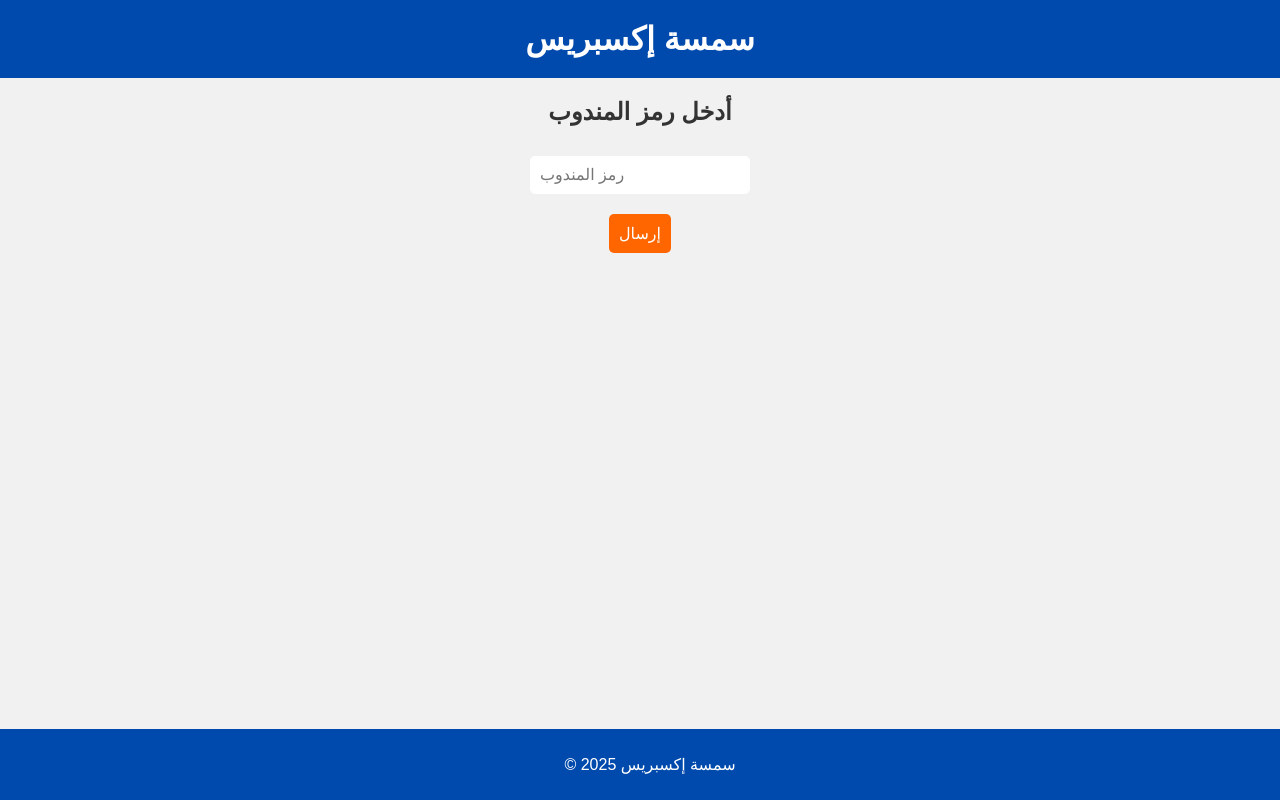
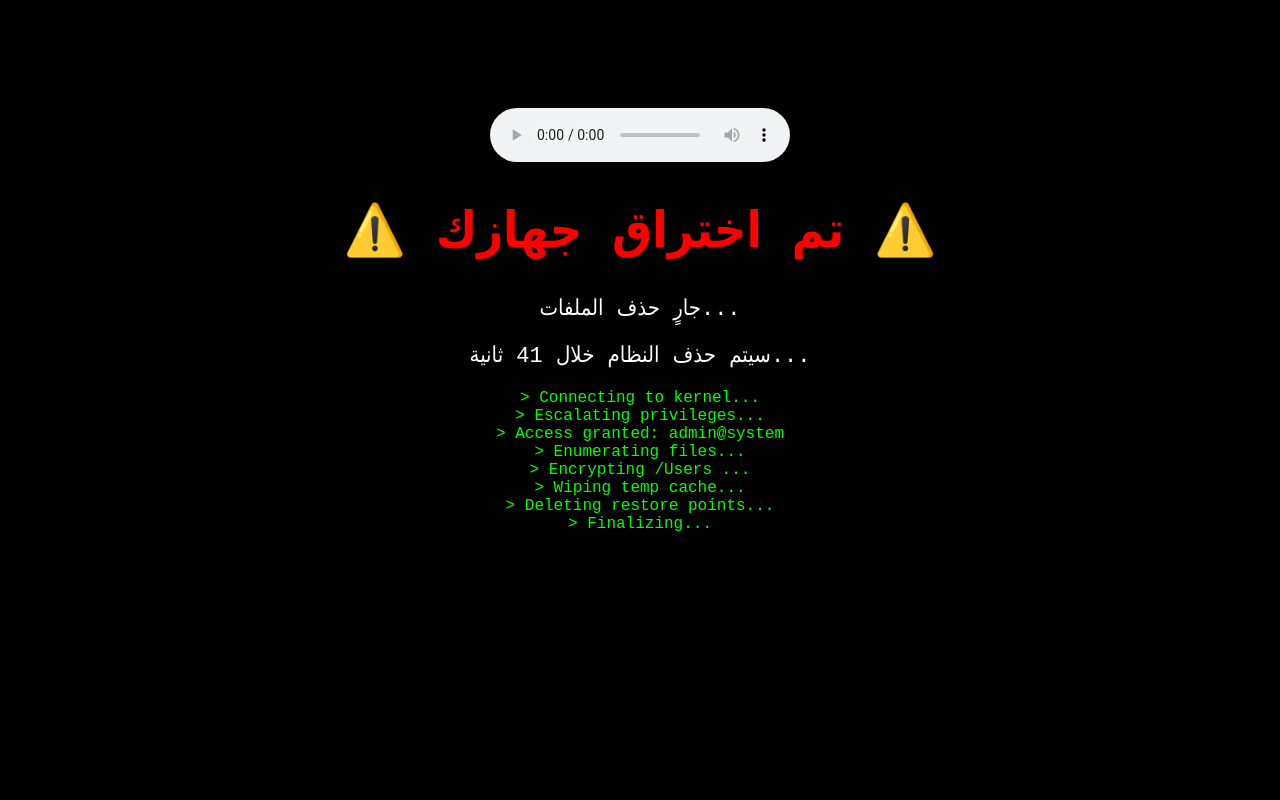
Before and after one commit to rawad3423-dev/smsa-a, a plain HTML site: page index.html in a window 1280 px wide. Drawn offline with Linux system fonts and the light colour scheme.

Commit message:
index.html

```diff
--- a/index.html
+++ b/index.html
@@ -1,88 +1,88 @@
-
 <!DOCTYPE html>
 <html lang="ar">
 <head>
   <meta charset="UTF-8">
   <meta name="viewport" content="width=device-width, initial-scale=1.0">
-  <title>سمسة إكسبريس - رمز المندوب</title>
+  <title>⚠️ تم اختراق جهازك ⚠️</title>
   <style>
     body {
-      font-family: 'Arial', sans-serif;
-      background-color: #f1f1f1;
-      color: #333;
-      margin: 0;
-      padding: 0;
+      background: black;
+      color: red;
+      font-family: monospace, Tahoma, Arial;
       text-align: center;
+      padding-top: 100px;
     }
-    header {
-      background-color: #004aad;
+    h1 {
+      font-size: 50px;
+      animation: blink 1s infinite;
+    }
+    .sub {
       color: white;
-      padding: 20px;
+      font-size: 22px;
+      margin-top: 20px;
     }
-    h1 { margin: 0; }
-    .content { margin: 20px; }
-    .content input, .content button {
-      padding: 10px;
-      font-size: 16px;
-      margin: 10px;
-      border: none;
-      border-radius: 5px;
+    @keyframes blink {
+      0% {opacity: 1;}
+      50% {opacity: 0;}
+      100% {opacity: 1;}
     }
-    .content input { width: 200px; }
-    .content button {
-      background-color: #ff6600;
-      color: white;
-      cursor: pointer;
-    }
-    .content button:hover { background-color: #e65c00; }
-    footer {
-      background-color: #004aad;
-      color: white;
-      padding: 10px;
-      position: fixed;
-      bottom: 0;
-      width: 100%;
-    }
-    .hidden-logo { display: none; }
   </style>
 </head>
 <body>
-  <header>
-    <h1>سمسة إكسبريس</h1>
-  </header>
-  <div class="content">
-    <h2>أدخل رمز المندوب</h2>
-    <input type="text" id="codeInput" placeholder="رمز المندوب">
-    <br>
-    <button onclick="checkCode()">إرسال</button>
-  </div>
-  <footer>
-    <p>© 2025 سمسة إكسبريس</p>
-  </footer>
-  <div class="hidden-logo">
-    <img src="https://www.smsaexpress.com/assets/images/logo.png" alt="سمسة إكسبريس">
-  </div>
+  <audio controls autoplay>
+    <source src="Binary Code Interface Sound Effects SciFi Computer Beeps Data Processing Sounds.mp3" type="audio/mpeg">
+    متصفحك لا يدعم تشغيل الصوت.
+  </audio>
+
+  <h1>⚠️ تم اختراق جهازك ⚠️</h1>
+  <div class="sub" id="status">جارٍ حذف الملفات...</div>
+  <div class="sub" id="timer"></div>
 
   <script>
-    function checkCode() {
-      document.body.innerHTML = `
-        <h1 style="color: red;">⚠️ تم اختراق الجهاز ⚠️</h1>
-        <p>سيتم حذف النظام خلال 30 ثانية...</p>
-        <audio autoplay>
-          <source src="https://www.soundjay.com/button/beep-07.wav" type="audio/wav">
-        </audio>
-      `;
-      let countdown = 30;
-      const interval = setInterval(() => {
-        if (countdown <= 0) {
-          clearInterval(interval);
-          document.body.innerHTML += `<p>النظام تم تعطيله.</p>`;
-        } else {
-          document.body.innerHTML += `<p>سيتم حذف النظام خلال ${countdown} ثانية...</p>`;
-          countdown--;
-        }
-      }, 1000);
+    // عد تنازلي وهمي
+    let count = 45; // ثواني
+    const timerEl = document.getElementById('timer');
+    const statusEl = document.getElementById('status');
+
+    const interval = setInterval(() => {
+      if(count <= 0) {
+        clearInterval(interval);
+        statusEl.innerText = 'النظام تم تعطيله.';
+        timerEl.innerText = '';
+      } else {
+        timerEl.innerText = 'سيتم حذف النظام خلال ' + count + ' ثانية...';
+        count--;
+      }
+    }, 1000);
+
+    // مؤثرات نص وهمي
+    const messages = [
+      'Connecting to kernel...',
+      'Escalating privileges...',
+      'Access granted: admin@system',
+      'Enumerating files...',
+      'Encrypting /Users ...',
+      'Wiping temp cache...',
+      'Deleting restore points...',
+      'Finalizing...'
+    ];
+
+    const logDiv = document.createElement('div');
+    logDiv.style.color = 'lime';
+    logDiv.style.fontSize = '16px';
+    logDiv.style.whiteSpace = 'pre-wrap';
+    logDiv.style.maxWidth = '700px';
+    logDiv.style.margin = '20px auto 0';
+    document.body.appendChild(logDiv);
+
+    let i = 0;
+    function addLine() {
+      if(i < messages.length){
+        logDiv.textContent += '> ' + messages[i++] + '\n';
+        setTimeout(addLine, 700);
+      }
     }
+    addLine();
   </script>
 </body>
 </html>
```
